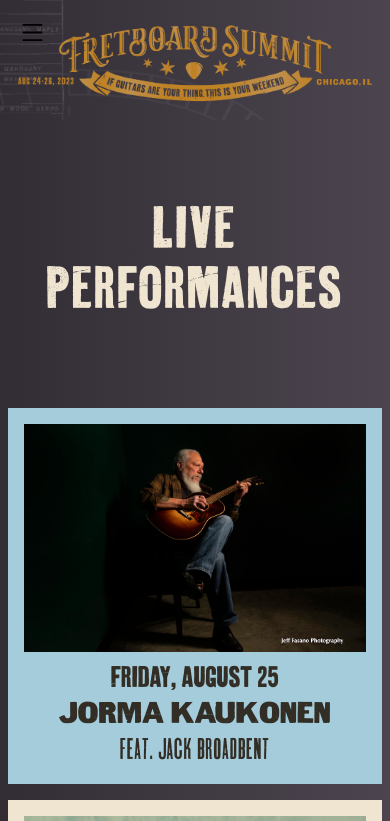
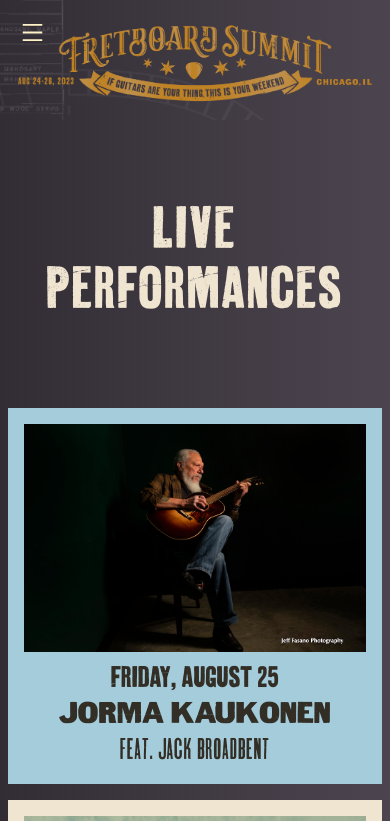
Before and after one commit to oldtownschool/fretboard-summit, a Next.js app: page /music in a window 390 px wide. Shown: the top 821 px of the page. Built offline with nearby package versions, Linux system fonts and the light colour scheme.

Commit message:
updated hamburger icon open and close colors

```diff
--- a/app/components/Navbar.jsx
+++ b/app/components/Navbar.jsx
@@ -65,7 +65,7 @@ export const Navbar = () => {
         </div>
         <div
           onClick={() => handleNav(!menuOpen)}
-          className="absolute top-5 left-5 sm:hidden cursor-pointer"
+          className="absolute top-5 left-5 sm:hidden cursor-pointer text-amber-100"
         >
           <AiOutlineMenu size={25} />
         </div>
@@ -82,7 +82,7 @@ export const Navbar = () => {
         <div className="flex w-full items-center justify-end">
           <div
             onClick={() => handleNav(!menuOpen)}
-            className="sm:hidden cursor-pointer pl-24"
+            className="sm:hidden cursor-pointer pl-24 text-amber-100"
           >
             <AiOutlineClose size={25} />
           </div>
```
